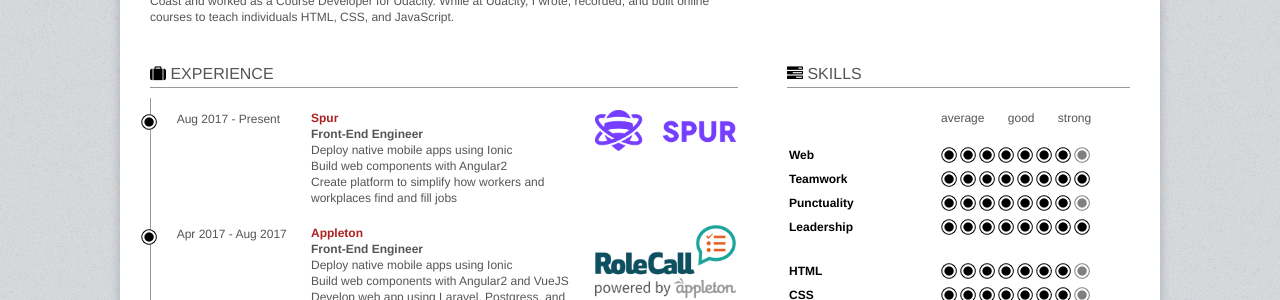
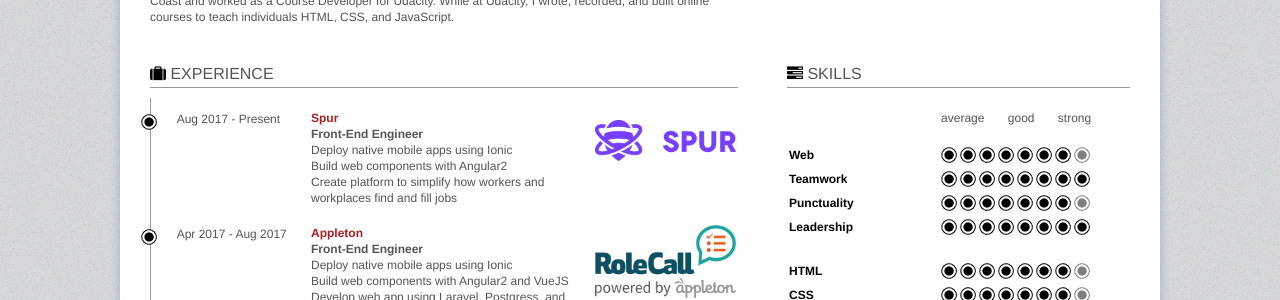
Before and after one commit to jamesparkes/parkesrjames-website, a Jekyll site: the page built from index.html, in a window 1280 px wide. Shown: the part 345-645 px from the top of the page. Built offline with Jekyll 4.4.1, drawn with Linux system fonts in a browser that asks for light colours; nearby versions of some CDN libraries; some web fonts are replaced; a script that is not in the unit is left out.

Commit message:
add padding for spur logo on experience

```diff
--- a/index.html
+++ b/index.html
@@ -35,7 +35,7 @@ title: James Parkes | Resume
 								</ul>
 							</td>
 							<td class="resume-icon first">
-								<a href="https://spurjobs.com" target="_blank"><img src="img/spur-logo.png" alt="spur-logo" class="alignright" width="130" /></a>
+								<a href="https://spurjobs.com" target="_blank"><img src="img/spur-logo.png" alt="spur-logo" class="alignright" style="margin-top: 10px;" width="130" /></a>
 							</td>
 						</tr>
 						<tr>
```
